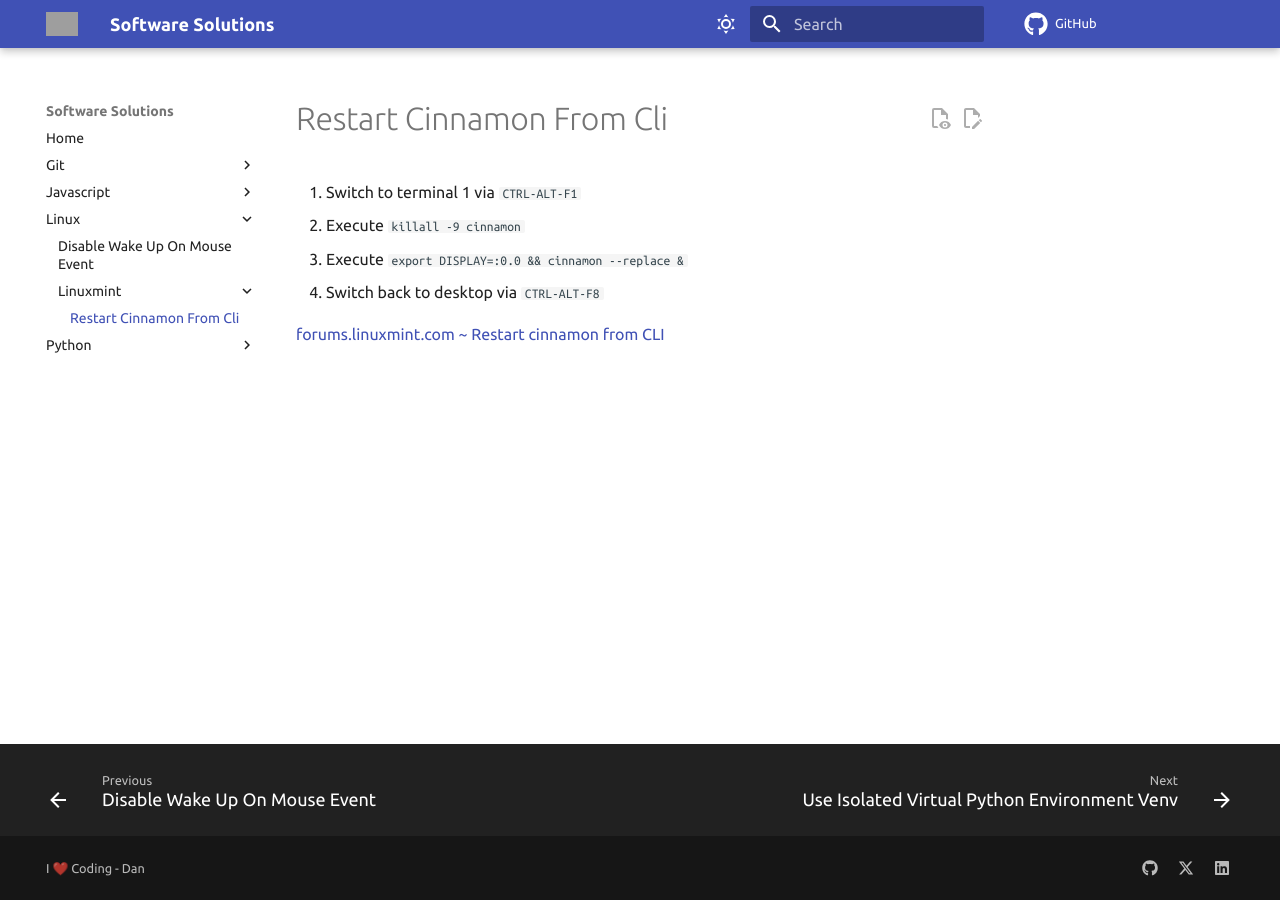
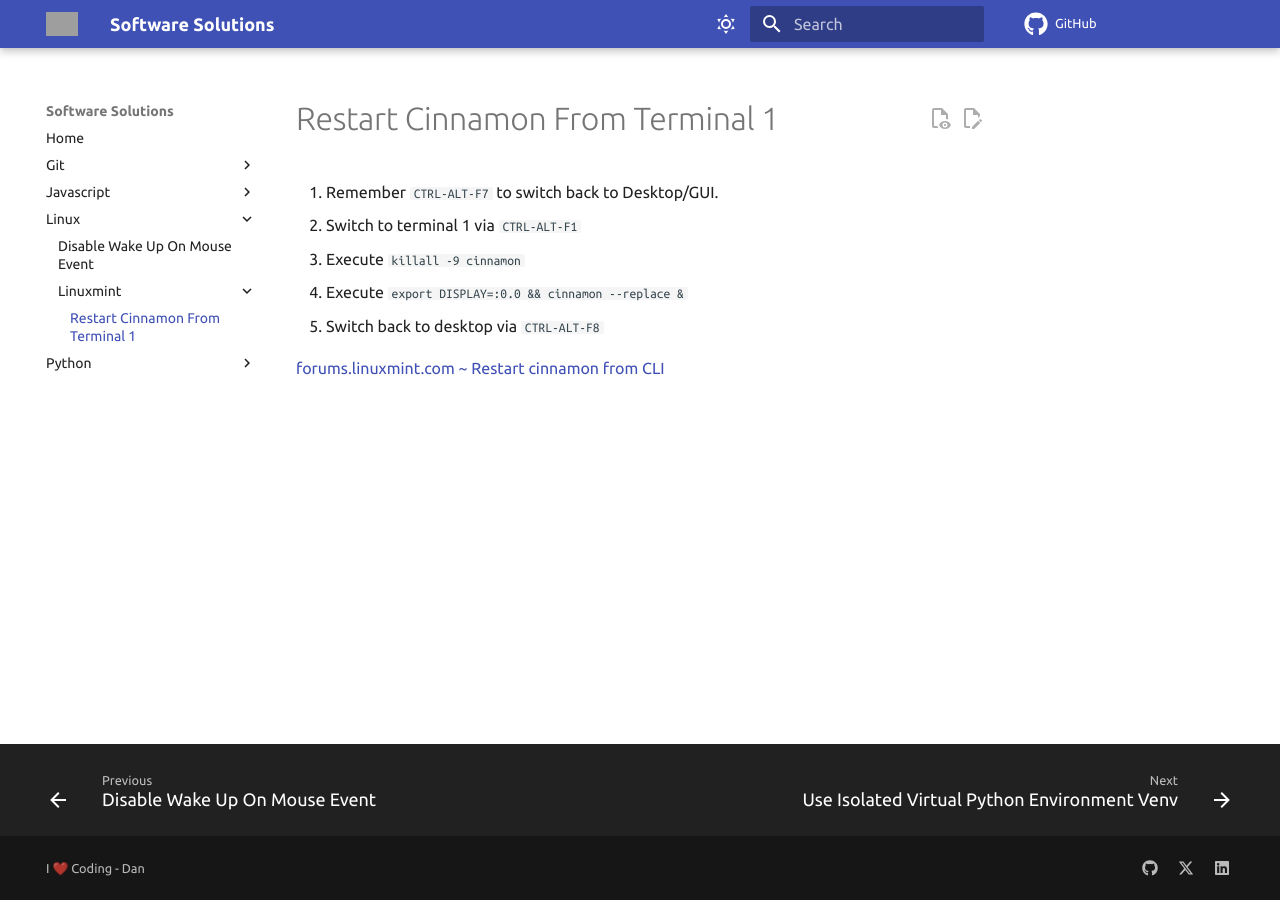
Before and after one commit to danieldreke/software-solutions, an MkDocs documentation site: the page built from docs/linux/linuxmint/restart-cinnamon-from-terminal-1.md, in a window 1280 px wide. Built offline with MkDocs 1.6.1 and Material for MkDocs 9.7.7, drawn with Linux system fonts in a browser that asks for light colours; comment, search, counter and statistics services are not loaded; grey boxes are pictures that could not be loaded.

Commit message:
Update and rename restart-cinnamon-from-cli.md to restart-cinnamon-from-terminal-1.md

```diff
--- a/docs/linux/linuxmint/restart-cinnamon-from-cli.md
+++ b/docs/linux/linuxmint/restart-cinnamon-from-terminal-1.md
@@ -1,3 +1,4 @@
+1. Remember `CTRL-ALT-F7` to switch back to Desktop/GUI.
 1. Switch to terminal 1 via `CTRL-ALT-F1`
 1. Execute `killall -9 cinnamon`
 1. Execute `export DISPLAY=:0.0 && cinnamon --replace &`
```
